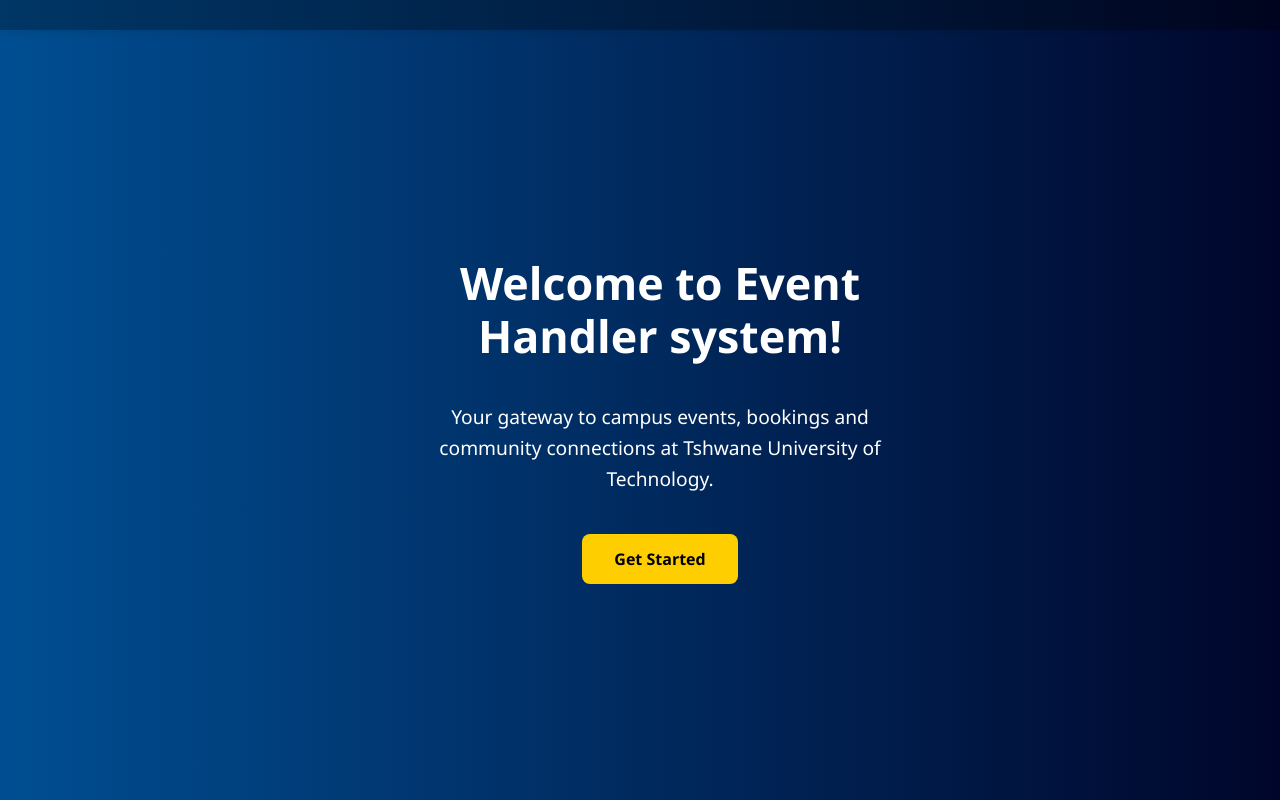
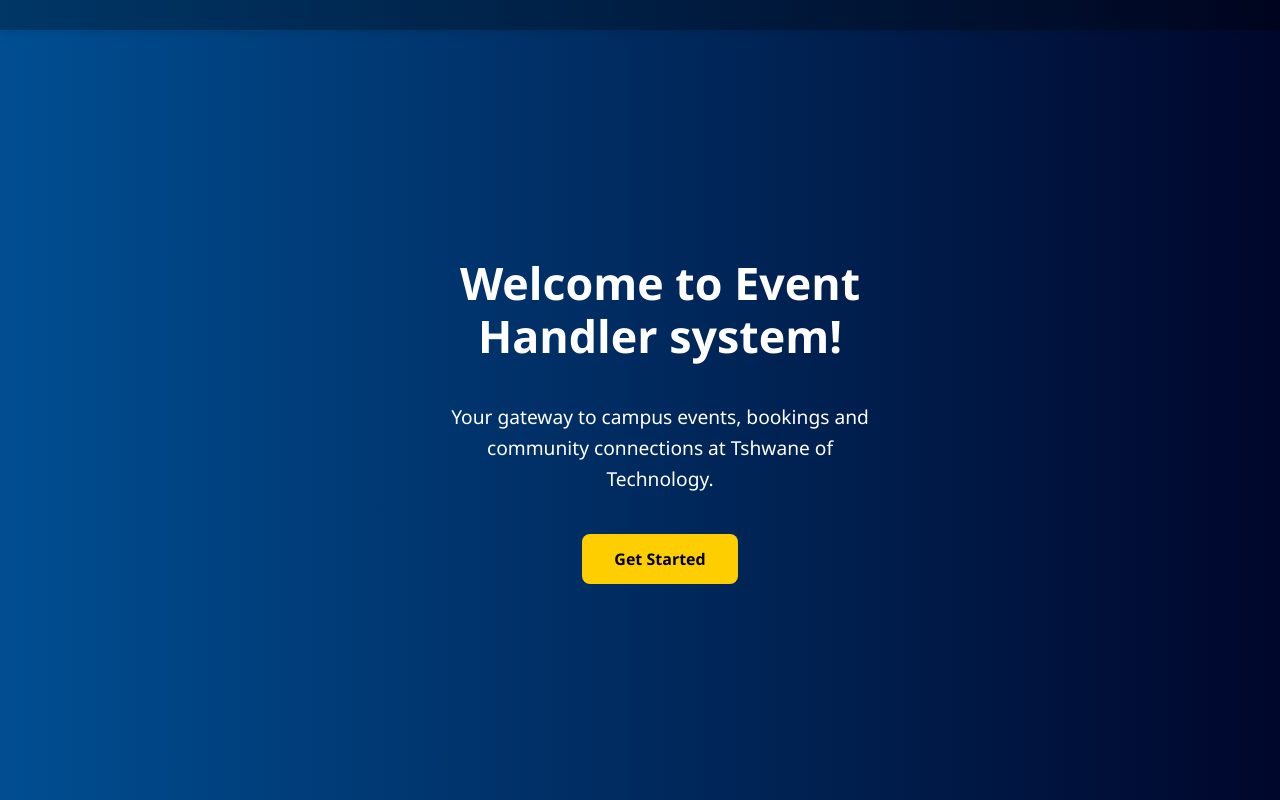
Before and after one commit to Ndivho-Ramatshimbila/FrontEndWeb2, a React (Vite) app: page / in a window 1280 px wide. Shown: the top 800 px of the page. Built offline with nearby package versions, Linux system fonts and the light colour scheme.

Commit message:
fix: Correct typo in WelcomePage description

```diff
--- a/src/pages/WelcomePage/HomePage.jsx
+++ b/src/pages/WelcomePage/HomePage.jsx
@@ -11,7 +11,7 @@ function HomePage() {
 
            </nav>
       <h1>Welcome to Event<br/>Handler system!</h1>
-      <p>Your gateway to campus events, bookings and <br/>community connections at Tshwane University of<br/>Technology.</p>
+      <p>Your gateway to campus events, bookings and <br/>community connections at Tshwane  of<br/>Technology.</p>
      <button onClick={() => navigate("/login")} >
       Get Started
     </button>
```
